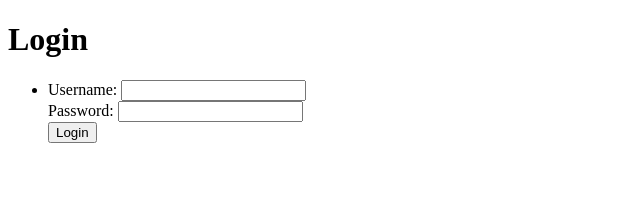
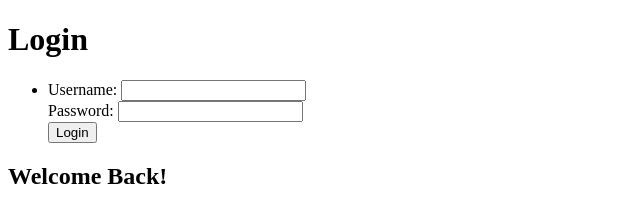
Before and after one commit to rtkhimu-sys/create-branch, a plain HTML site: page login.html in a window 1280 px wide. Shown: the whole page, without its empty margins (0-640 px from the left). Drawn offline with Linux system fonts and the light colour scheme.

Commit message:
git feature-login main

```diff
--- a/login.html
+++ b/login.html
@@ -20,5 +20,6 @@
             </form>
         </li>
     </ul>
+    <h2>Welcome Back!</h2>
 </body>
 </html>
```
